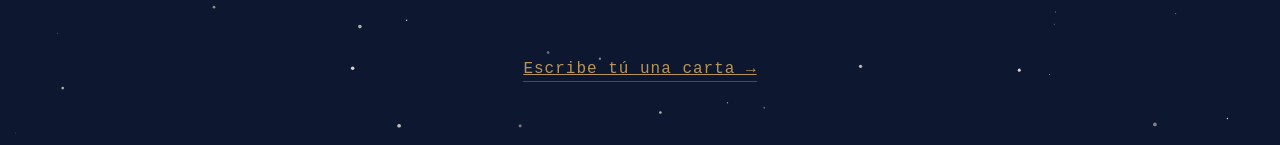
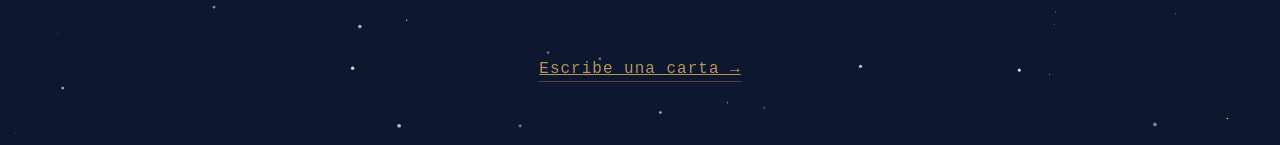
Before and after one commit to sandraalfarovargas/cartas-venezuela, a Next.js app: page / in a window 1280 px wide. Shown: the part 570-715 px from the top of the page. Built offline with nearby package versions, Linux system fonts and the light colour scheme; no server answers.

Commit message:
Simplificar texto del enlace a escribir carta

```diff
--- a/app/page.js
+++ b/app/page.js
@@ -186,7 +186,7 @@ export default function Home() {
       </div>
 
       <div className="footerlink">
-        <Link href="/escribir">Escribe tú una carta →</Link>
+        <Link href="/escribir">Escribe una carta →</Link>
       </div>
 
       {revealOpen && (
```
